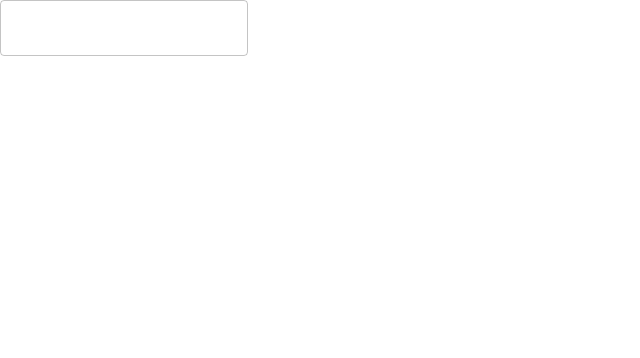
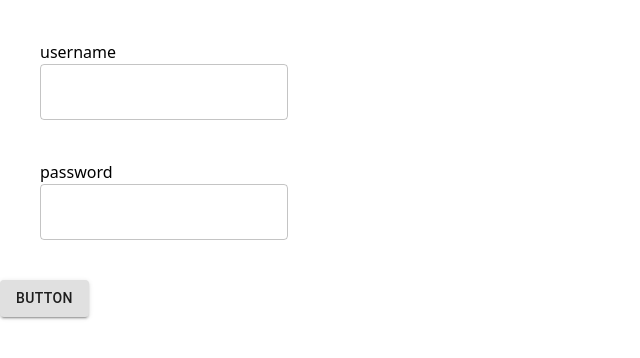
Before and after one commit to mayone-du/idea-sharing-frontend, a Next.js app: page /auth in a window 1280 px wide. Shown: the top 358 px of the page, without its empty margins (0-640 px from the left). Built offline with nearby package versions, Linux system fonts and the light colour scheme.

Commit message:
Update create login-func

```diff
--- a/src/pages/auth.tsx
+++ b/src/pages/auth.tsx
@@ -1,15 +1,64 @@
-import { TextField } from '@material-ui/core';
+import { TextField, Button } from "@material-ui/core";
+import { useState } from "react";
+import Cookie from 'universal-cookie';
+
+const cookie = new Cookie();
 
 const Auth: React.VFC = () => {
+
+  const [username, setUsername] = useState('');
+  const [password, setPassword] = useState('');
+
+  const usernameChange = (e: any) => {
+    setUsername(e.target.value);
+  }
+
+  const passwordChange = (e: any) => {
+    setPassword(e.target.value);
+  }
+
+  const login = async () => {
+    await fetch(`${process.env.NEXT_PUBLIC_RESTAPI_URL}api/auth/jwt/create/`,
+    {
+      method: 'POST',
+      body: JSON.stringify({ username: username, password: password }),
+      headers: {
+        'Content-Type': 'application/json',
+      },
+    }).then((res) => {
+      if (res.status === 401) {
+        throw new Error('non_fields_error');
+      } else if (res.ok) {
+        return res.json();
+      }
+    }).then((data) => {
+      const accessOptions = { path: '/' };
+      const refreshOptions = { path: '/', maxAge: 60 * 60 * 24 * 7};
+      // const refreshOptions = { path: '/', expires: new Date(Date.now() + 1) };
+      cookie.set('access_token', data.access, accessOptions );
+      cookie.set('refresh_token', data.refresh, refreshOptions );
+      console.log(cookie.getAll())
+    })
+  }
+
   return (
     <>
-      <TextField
-        variant='outlined'
-      />
+      <div>
+        <div className='m-10'>
+          <p>username</p>
+          <TextField type='text' variant="outlined" onChange={usernameChange} />
+        </div>
+        <div className='m-10'>
+          <p>password</p>
+          <TextField type='password' variant="outlined" onChange={passwordChange} />
+        </div>
+
+        <div>
+          <Button onClick={login} variant='contained'>button</Button>
+        </div>
+      </div>
     </>
   );
-
 };
 
-
 export default Auth;
```
